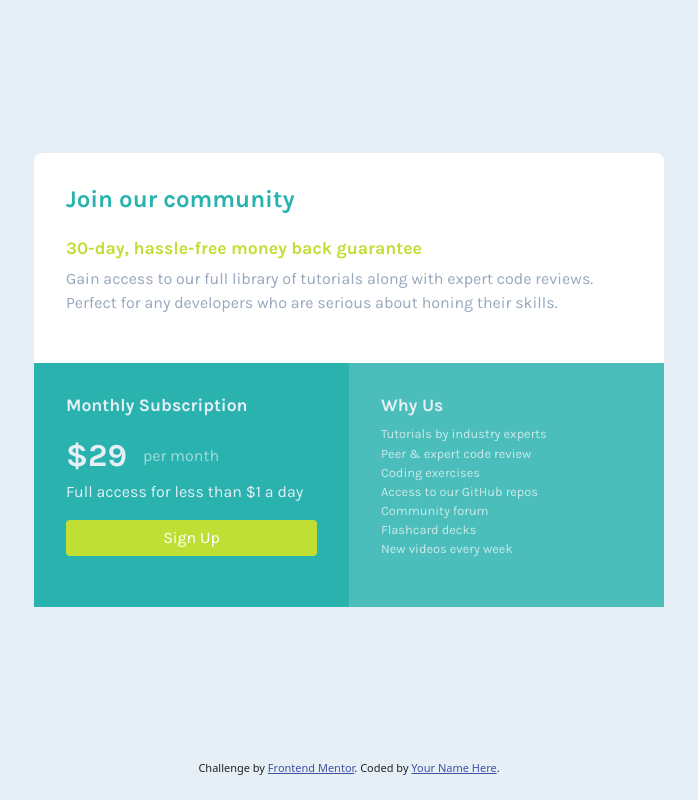
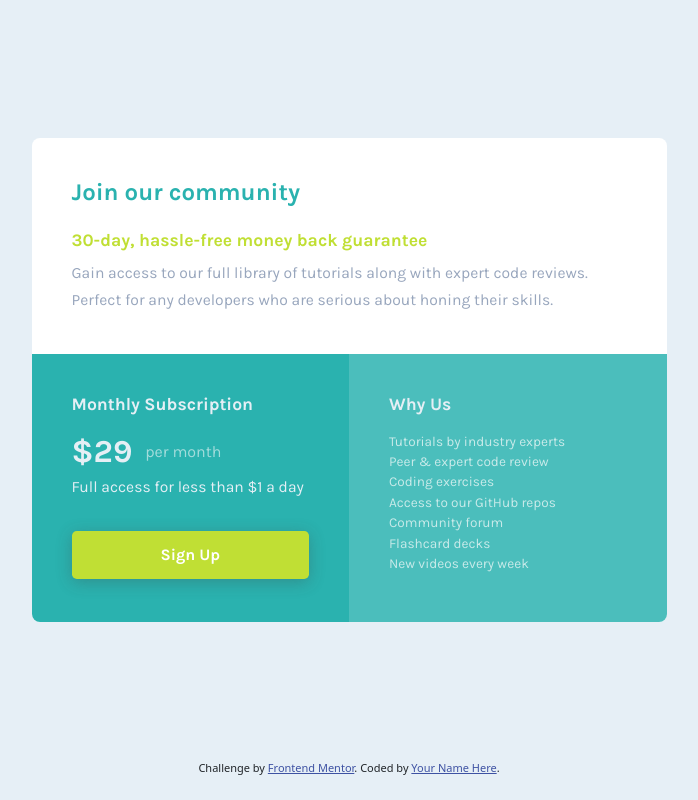
Before and after one commit to cekstedt/FEM-Single-Price-Grid-Component, a plain HTML site: page index.html in a window 1280 px wide. Shown: the whole page, without its empty margins (291-989 px from the left). Drawn offline with nearby package versions, Linux system fonts and the light colour scheme.

Commit message:
Finalize desktop styling.

```diff
--- a/css/styles.css
+++ b/css/styles.css
@@ -21,12 +21,12 @@ body {
   color: hsl(218, 22%, 67%);
   background-color: white;
   border-radius: 0.5rem;
-  max-width: 630px;
+  max-width: 635px;
   padding: 0;
 }
 
 .section {
-  padding: 2rem;
+  padding: 2.5rem 2.5rem 2rem;
 }
 
 .subtitle {
@@ -47,15 +47,22 @@ body {
   color: hsl(71, 73%, 54%);
 }
 
+.cta-content {
+  margin-bottom: 0.5rem;
+  line-height: 1.75;
+  font-size: 0.98rem;
+}
+
 /* Subscription Section */
 
 .subscription-section {
   color: hsl(204, 43%, 93%);
   background-color: hsl(179, 62%, 43%);
+  border-bottom-left-radius: 0.5rem;
 }
 
 .subscription-title {
-  padding-bottom: 0.5rem;
+  padding-bottom: 0.25rem;
 }
 
 .price {
@@ -72,12 +79,21 @@ body {
   color: hsl(179, 45%, 75%);
   vertical-align: middle;
   display: table-cell;
-  padding-left: 1rem;
+  padding-left: 0.8rem;
+}
+
+.subscription-content {
+  font-size: 0.98rem;
+  margin-bottom: 2rem;
 }
 
 .btn {
   background-color: hsl(71, 73%, 54%);
   border: 0;
+  font-size: 1rem;
+  font-weight: 700;
+  padding: 0.75rem;
+  box-shadow: 0rem 0.2rem 1rem rgba(64, 64, 64, 0.3);
 }
 
 .btn:hover,
@@ -91,12 +107,17 @@ body {
 .why-us-section {
   color: hsl(204, 43%, 93%);
   background-color: hsl(179, 47%, 52%);
+  border-bottom-right-radius: 0.5rem;
+}
+
+.why-us-title {
+  margin-bottom: 1rem;
 }
 
 .why-us-section ul {
   padding-left: 0;
   list-style-type: none;
-  font-size: 0.8rem;
+  font-size: 0.85rem;
   color: hsl(179, 45%, 85%);
 }
 
--- a/index.html
+++ b/index.html
@@ -60,7 +60,7 @@
             </p>
             <button
               type="button"
-              class="btn btn-primary col-12"
+              class="btn btn-primary btn-lg col-12"
               name="subscribe"
             >
               Sign Up
```
